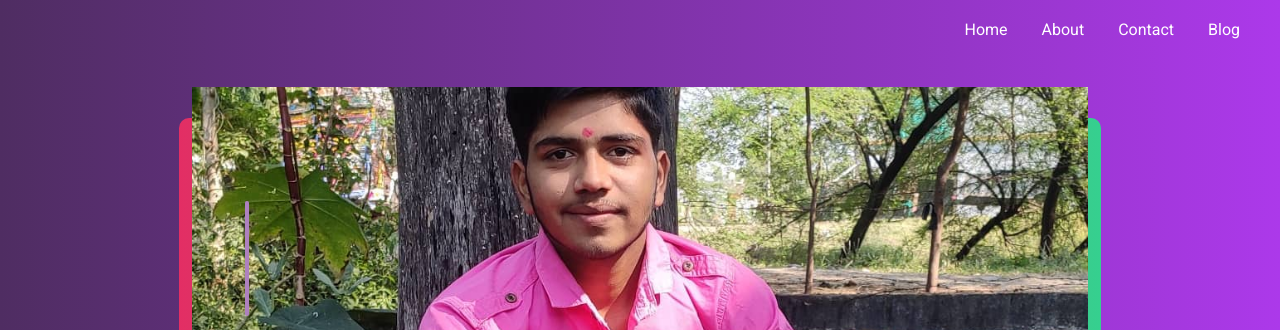
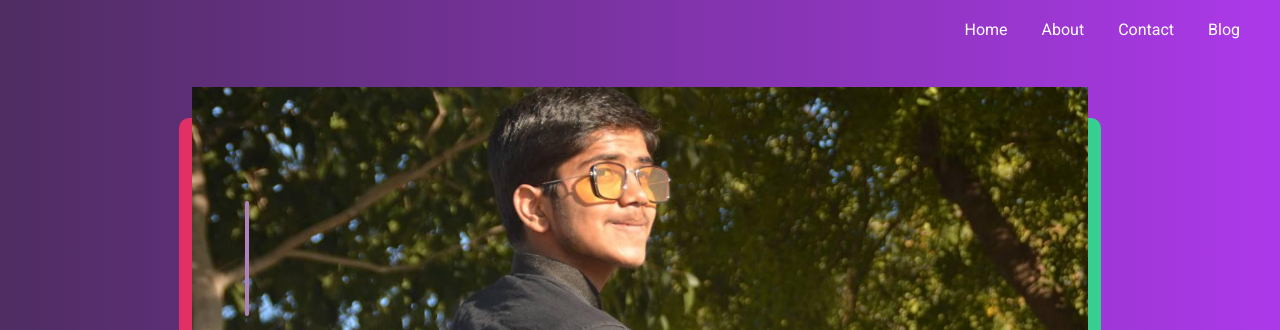
Before and after one commit to SurendraPatidar1/Basic_Pottfolio_site, a plain HTML site: page index.html in a window 1280 px wide. Shown: the top 330 px of the page. Drawn offline with Linux system fonts and the light colour scheme.

Commit message:
style.css

```diff
--- a/style.css
+++ b/style.css
@@ -46,9 +46,9 @@
   width: 70%;
   height: 90%;
   margin-top: 2rem;
-  background-image: url(Images/surya1.jpg);
+  background-image: url(Images/surya6.jpg);
   background-size: cover;
-  background-position: 0 -80px;
+  background-position: 0 -60px;
   background-repeat: no-repeat;
   position: relative;
 }
```
Also changed, not shown: Images/surya10.jpg (added), Images/surya3.jpg (added), Images/surya6.jpg (added), Images/surya7.jpg (added).
